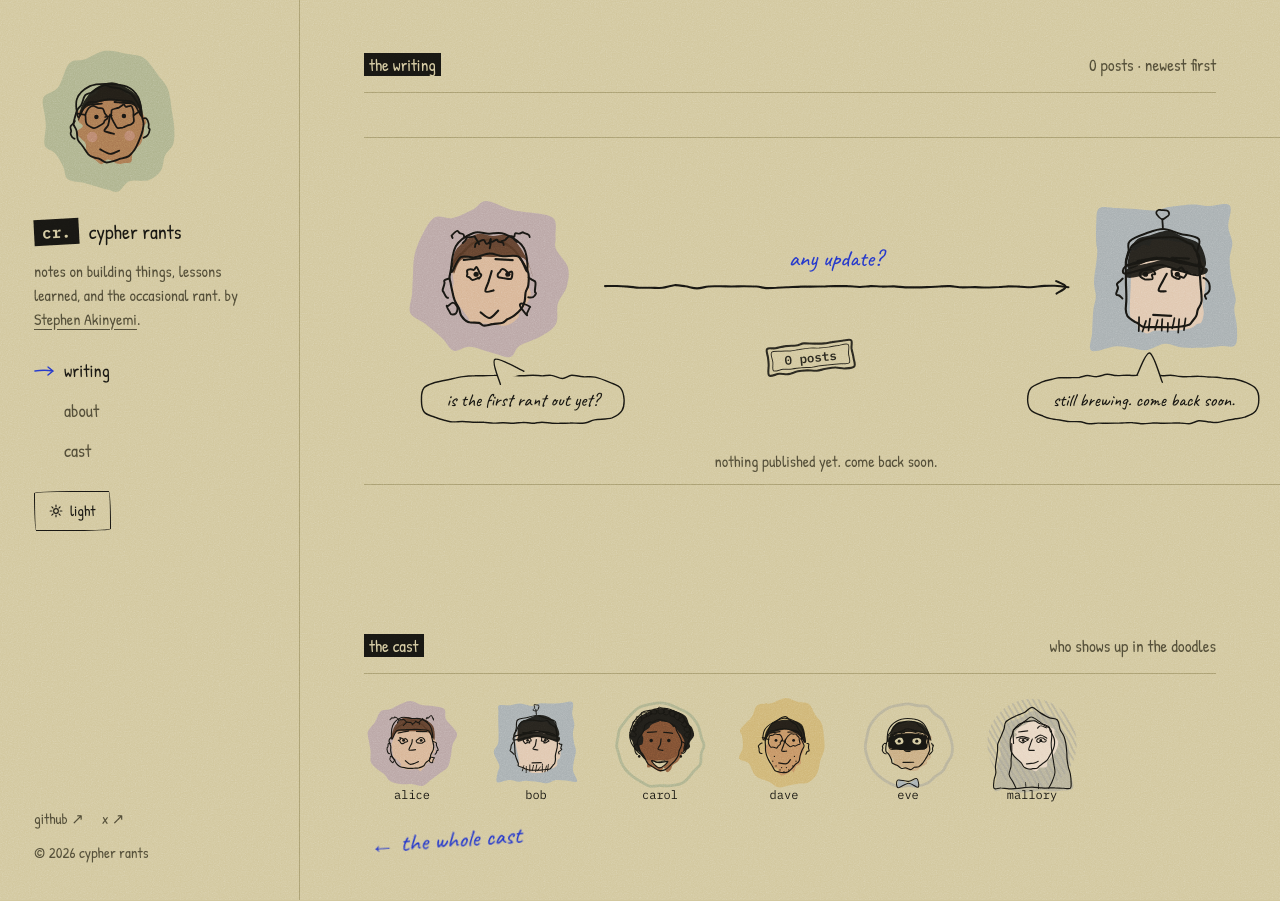
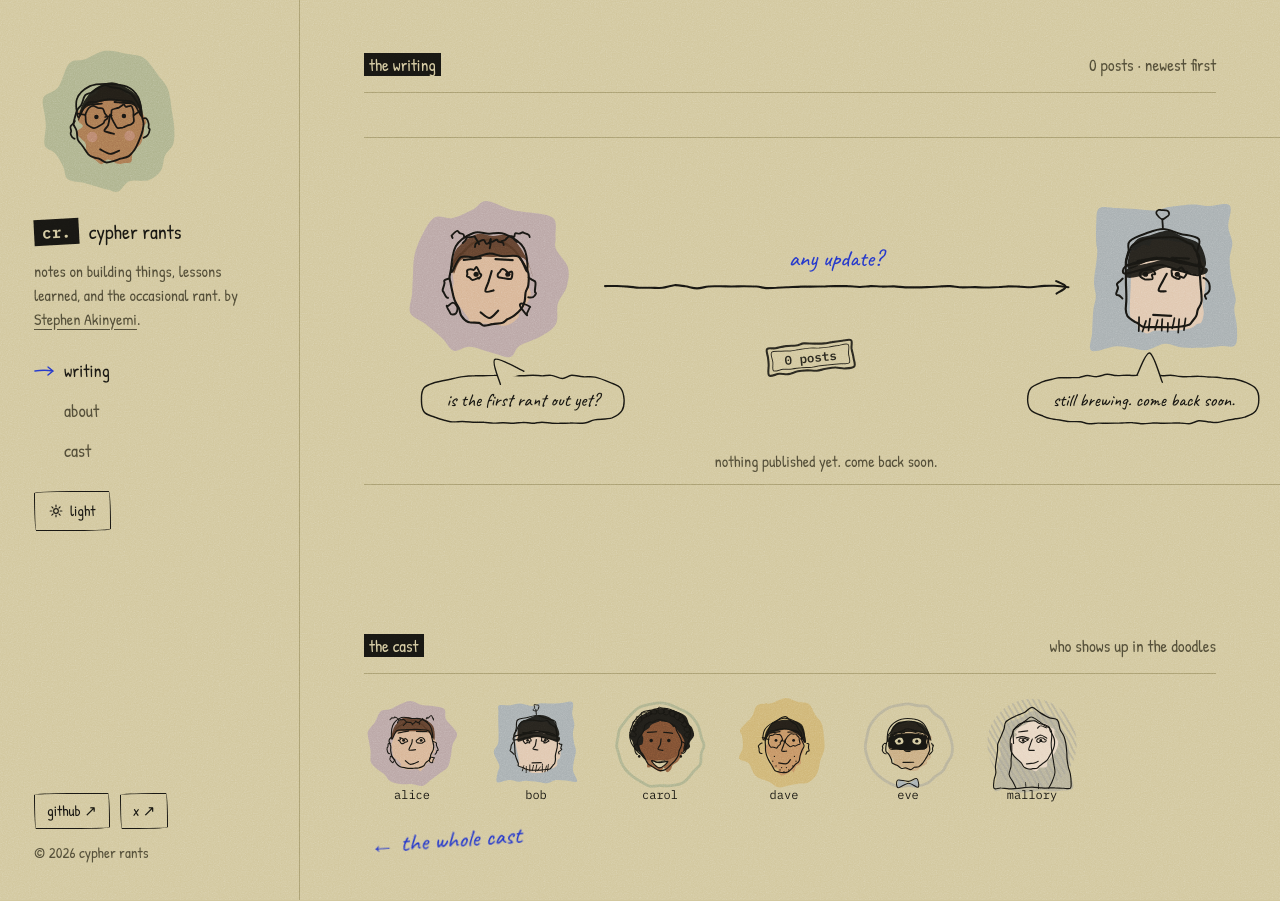
Before and after one commit to appcypher/appcypher.github.io, a Jekyll site: the page built from index.html, in a window 1280 px wide. Built offline with Jekyll 4.4.1, drawn with Linux system fonts in a browser that asks for light colours.

Commit message:
feat: social links in the rail are sketch-bordered buttons
github and x in the rail now share the theme toggle's hand-drawn border, with the pen colour on hover.

```diff
--- a/assets/style.css
+++ b/assets/style.css
@@ -76,9 +76,10 @@ svg{overflow:visible}
 .tog{display:inline-flex;align-items:center;gap:7px;font-size:15px;padding:7px 14px;background:transparent;cursor:pointer;align-self:flex-start;min-height:40px}
 .tog-icon{width:14px;height:14px;display:inline-block}
 .tog-icon svg{width:14px;height:14px;display:block}
-.rail-foot{margin-top:auto;display:flex;flex-direction:column;gap:6px;font-size:15px;color:var(--muted)}
-.socials{display:flex;gap:18px}
-.socials a{text-decoration:none;min-height:32px;display:inline-flex;align-items:center}
+.rail-foot{margin-top:auto;display:flex;flex-direction:column;gap:12px;font-size:15px;color:var(--muted)}
+.socials{display:flex;flex-wrap:wrap;gap:10px}
+.socials a{display:inline-flex;align-items:center;gap:6px;padding:4px 12px;min-height:36px;border:1.5px solid var(--ink);border-radius:var(--sketch);color:var(--ink);text-decoration:none;font-size:15px;line-height:1.2}
+.socials a:hover{color:var(--pen);border-color:var(--pen)}
 .main{flex:1;min-width:0;padding:52px 64px 48px;display:flex;flex-direction:column;gap:36px}
 .push{flex:1}
 
```
